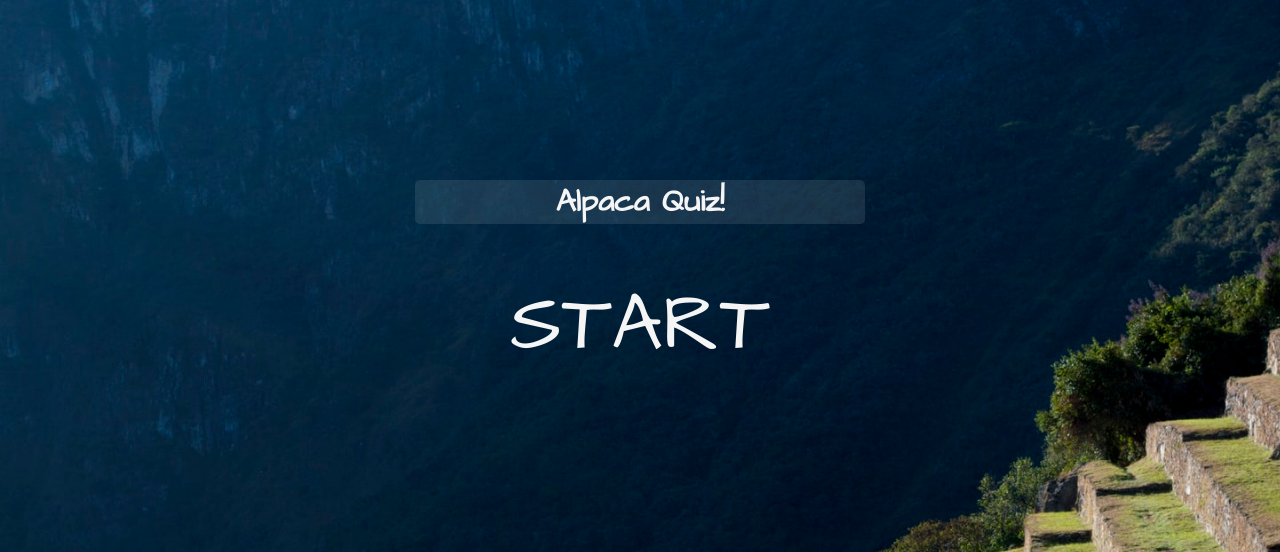
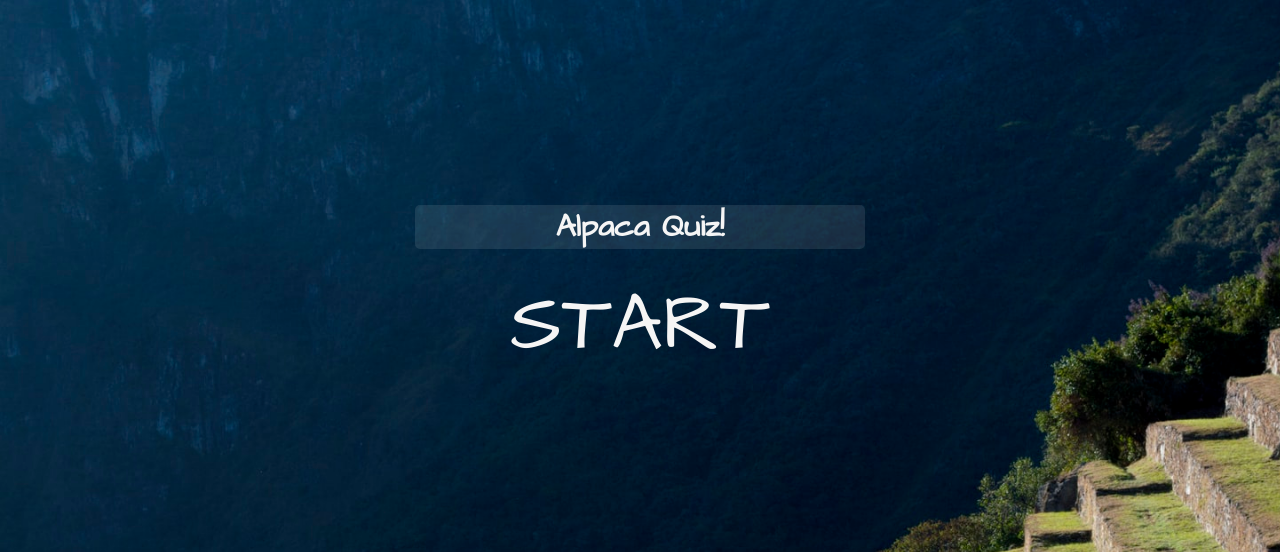
Before and after one commit to katemacnd/QuizApp, a plain HTML site: page index1.html in a window 1280 px wide. Shown: the top 552 px of the page. Drawn offline with Linux system fonts and the light colour scheme.

Commit message:
media query adjustment, hover pointer

```diff
--- a/index.css
+++ b/index.css
@@ -16,6 +16,10 @@ h1 {
     width: auto;
     max-width: 260px;
     text-align: center;
+}
+
+button, input[type=radio] {
+  cursor: pointer;
 }
 
 .explanation, .explanationSmall{
@@ -154,7 +158,7 @@ input[type=radio] {
 
 /* Media Queries */
 
-@media only screen and (max-width: 425px) {
+@media only screen and (max-width: 426px) {
 
   * {
     color: black;
@@ -167,7 +171,7 @@ input[type=radio] {
 }
 
 
-@media only screen and (min-width: 425px) and (max-width: 769px){
+@media only screen and (min-width: 426px) and (max-width: 769px){
 
   .displayQuestion {
     max-width: 225px;
@@ -271,7 +275,7 @@ input[type=radio] {
 @media only screen and (min-width: 769px) {
 
     h1 {
-  top: 150px;
+      top: 125px;
     }
 
     h2, h3 {
@@ -288,3 +292,20 @@ label, .explanation, .explanationSmall{
         margin-left: 30px;
         margin-right: 30px;
     }
+
+}
+@media only screen and (min-width: 1024px) {
+
+    h1 {
+      top: 175px;
+    }
+
+}
+
+@media only screen and (min-width: 2560px) {
+
+    h1 {
+      top: 450px;
+    }
+
+}
```
Also changed, not shown: index.js (+0 -8 lines), 1 other file. Lines whose indentation alone changed are shown as unchanged.
